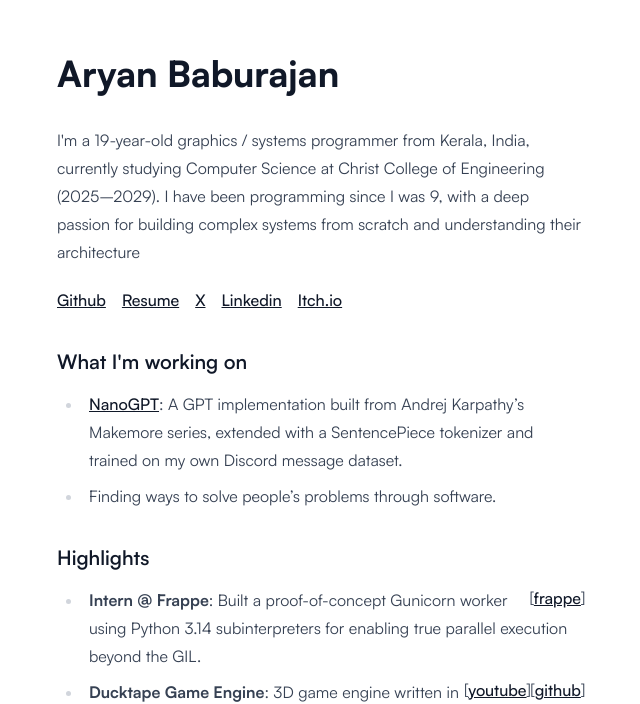
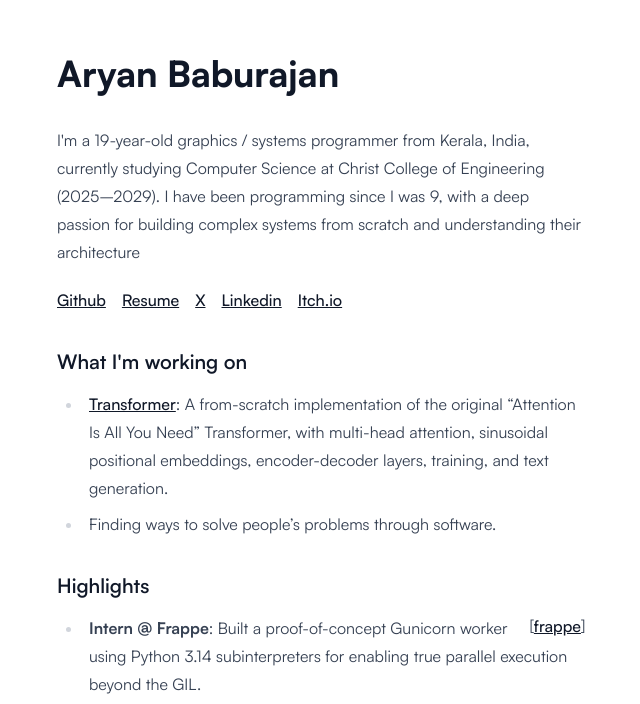
Before and after one commit to aryanbaburajan/site, a Next.js app: page / in a window 1280 px wide. Shown: the part 106-810 px from the top of the page, without its empty margins (319-959 px from the left). Built offline with nearby package versions, Linux system fonts and the light colour scheme.

Commit message:
Replace NanoGPT project with Transformer

```diff
--- a/app/page.tsx
+++ b/app/page.tsx
@@ -30,10 +30,12 @@ export default function Home() {
       <h3>What I'm working on</h3>
       <ul>
         <li>
-          <a href="https://github.com/aryanbaburajan/nanogpt">NanoGPT</a>: A
-          GPT implementation built from Andrej Karpathy’s Makemore series,
-          extended with a SentencePiece tokenizer and trained on my own Discord
-          message dataset.
+          <a href="https://github.com/aryanbaburajan/transformer">
+            Transformer
+          </a>
+          : A from-scratch implementation of the original “Attention Is All You
+          Need” Transformer, with multi-head attention, sinusoidal positional
+          embeddings, encoder-decoder layers, training, and text generation.
         </li>
         <li>Finding ways to solve people’s problems through software.</li>
       </ul>
```
